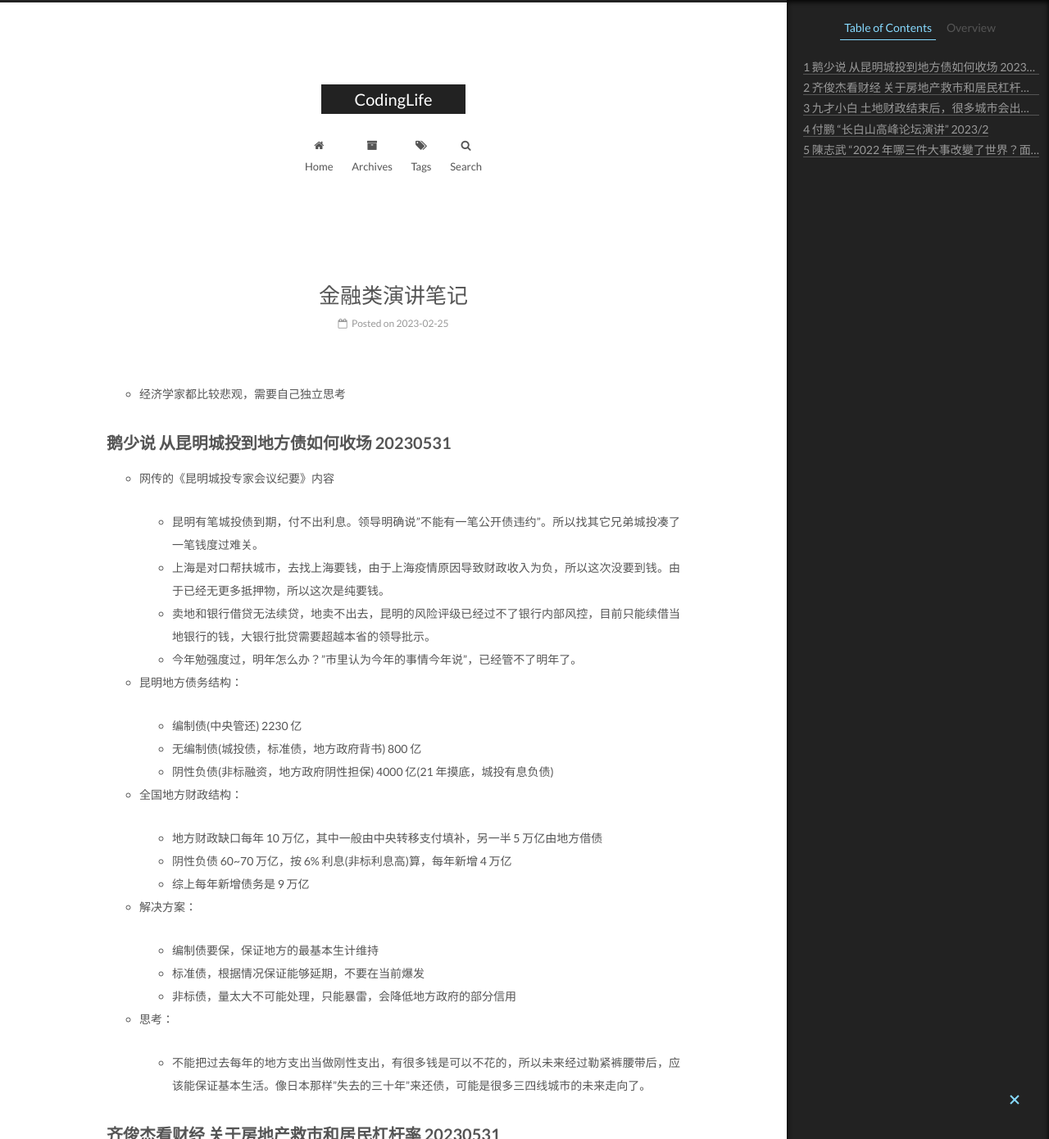
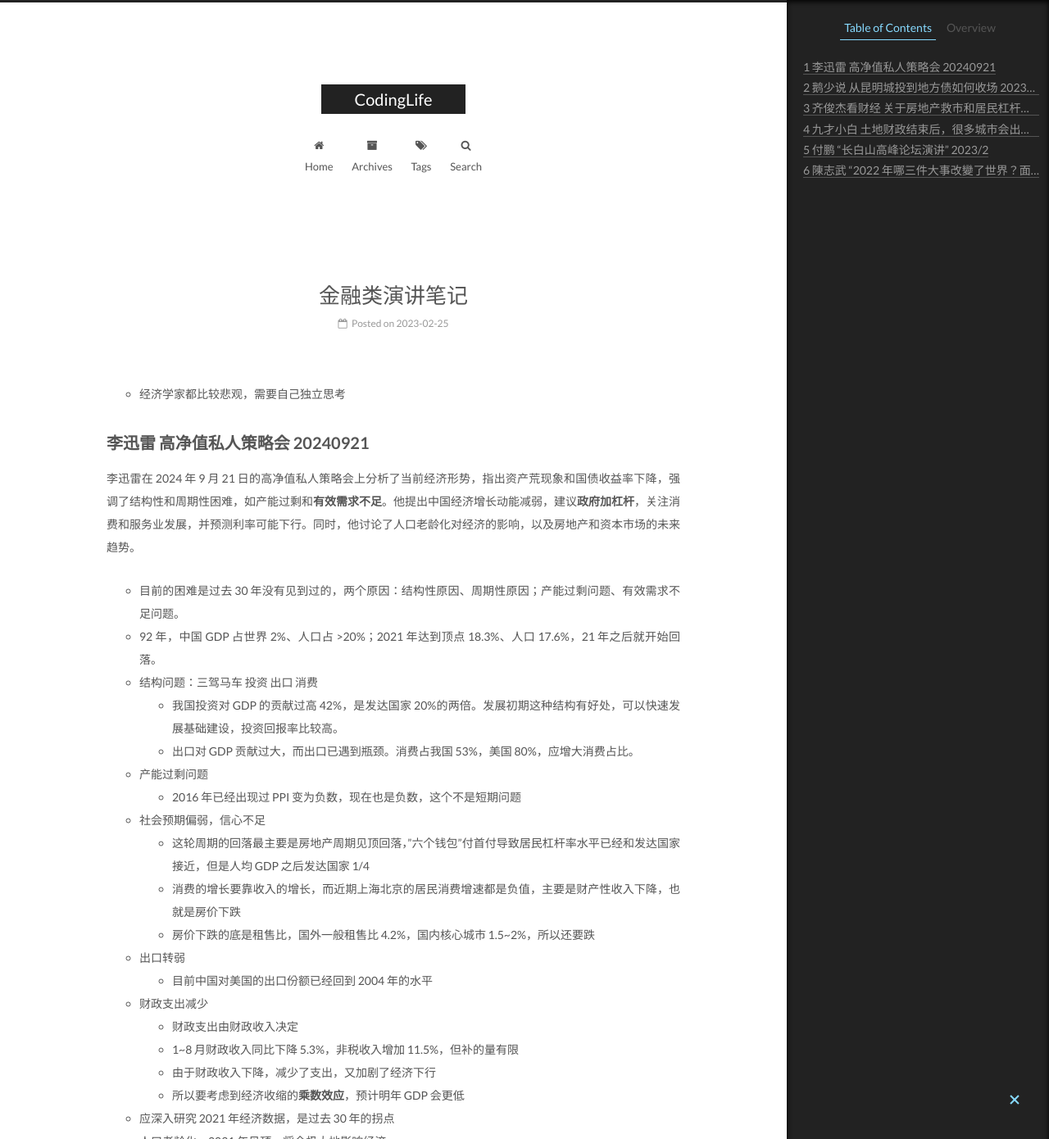
Before and after one commit to CodeHunter2006/CodeHunter2006.github.io, a Jekyll site: the page built from _posts/2023-02-25-FinancialAddressNote.md, in a window 1280 px wide and 1400 px high, cut to the strip 0-1390 px from the top of the window. Shown: the whole strip at 82% size. Built offline with Jekyll 4.4.1, drawn with Linux system fonts in a browser that asks for light colours; some of the changed text lies outside the part shown.

Commit message:
doc: add contents

```diff
--- a/_posts/2023-02-25-FinancialAddressNote.md
+++ b/_posts/2023-02-25-FinancialAddressNote.md
@@ -6,6 +6,52 @@ tags: book
 ---
 
 - 经济学家都比较悲观，需要自己独立思考
+
+## 李迅雷 高净值私人策略会 20240921
+
+李迅雷在 2024 年 9 月 21 日的高净值私人策略会上分析了当前经济形势，指出资产荒现象和国债收益率下降，强调了结构性和周期性困难，如产能过剩和**有效需求不足**。他提出中国经济增长动能减弱，建议**政府加杠杆**，关注消费和服务业发展，并预测利率可能下行。同时，他讨论了人口老龄化对经济的影响，以及房地产和资本市场的未来趋势。
+
+- 目前的困难是过去 30 年没有见到过的，两个原因：结构性原因、周期性原因；产能过剩问题、有效需求不足问题。
+- 92 年，中国 GDP 占世界 2%、人口占 >20%；2021 年达到顶点 18.3%、人口 17.6%，21 年之后就开始回落。
+- 结构问题：三驾马车 投资 出口 消费
+  - 我国投资对 GDP 的贡献过高 42%，是发达国家 20%的两倍。发展初期这种结构有好处，可以快速发展基础建设，投资回报率比较高。
+  - 出口对 GDP 贡献过大，而出口已遇到瓶颈。消费占我国 53%，美国 80%，应增大消费占比。
+- 产能过剩问题
+  - 2016 年已经出现过 PPI 变为负数，现在也是负数，这个不是短期问题
+- 社会预期偏弱，信心不足
+  - 这轮周期的回落最主要是房地产周期见顶回落，"六个钱包"付首付导致居民杠杆率水平已经和发达国家接近，但是人均 GDP 之后发达国家 1/4
+  - 消费的增长要靠收入的增长，而近期上海北京的居民消费增速都是负值，主要是财产性收入下降，也就是房价下跌
+  - 房价下跌的底是租售比，国外一般租售比 4.2%，国内核心城市 1.5~2%，所以还要跌
+- 出口转弱
+  - 目前中国对美国的出口份额已经回到 2004 年的水平
+- 财政支出减少
+  - 财政支出由财政收入决定
+  - 1~8 月财政收入同比下降 5.3%，非税收入增加 11.5%，但补的量有限
+  - 由于财政收入下降，减少了支出，又加剧了经济下行
+  - 所以要考虑到经济收缩的**乘数效应**，预计明年 GDP 会更低
+- 应深入研究 2021 年经济数据，是过去 30 年的拐点
+- 人口老龄化，2021 年见顶，将会极大地影响经济
+  - 65 岁人口占 14% 叫深度老龄化；65 岁人口占人口比重达到 20% 叫超级老龄化
+  - 比如德国现在就是超级老龄化，GDP 增速将趋近 2%。德国从深度老龄化到超级老龄化用了 36 年
+  - 预计中国 8 年就会达到超级老龄化，目前已达到 15.3%
+  - 中国"未富先老"，日本 30 年前人均 GDP 4w 美元，我国现在人均 GDP 1.2w 美元。去除通常因素，我们现在人均 GDP 是日本 30 年前的 17%
+  - 日本经过这 30 年的奋斗，人均 GDP 是 30 年前的 70%
+  - 未来国内吸引人口的城市，主要是服务业发达
+- 关于超发国债
+  - 资产荒是事实，10 年期国债已经到 2，未来可能到 1
+  - 居民和企业贷款下降、地方政府财政收缩
+  - 现在只能中央政府加杠杆，空间很大。地方政府已经杠杆过高，应该中央政府加。现在才不到 50%，美国日本都 200%>
+  - 中央政府借钱出来主要搞民生
+- 关于投资
+  - A 股未来并购机会会大幅增加，未来大量经营不下去的公司会被兼并
+- 关于利率
+  - 未来利率会继续降低，实际利率水平还在历史高位
+  - 明年 GDP 增速肯定比今年要低，具体值不好预测，所以要提前做出反应
+  - 美联储现在利率是 5%，它一旦降低，将会是一个长期过程，预计至少破 3%，一次最多 50 个基点
+  - 国债需求现在还很大，从供需的角度，继续多发国债也不会有任何副作用
+- 关于投资
+  - 接下来会有兼并重组，所以一定要买能够活下去的公司
+  - 4 个月前说要重配黄金和国债，现在已经印证了
 
 ## 鹅少说 从昆明城投到地方债如何收场 20230531
 
```
